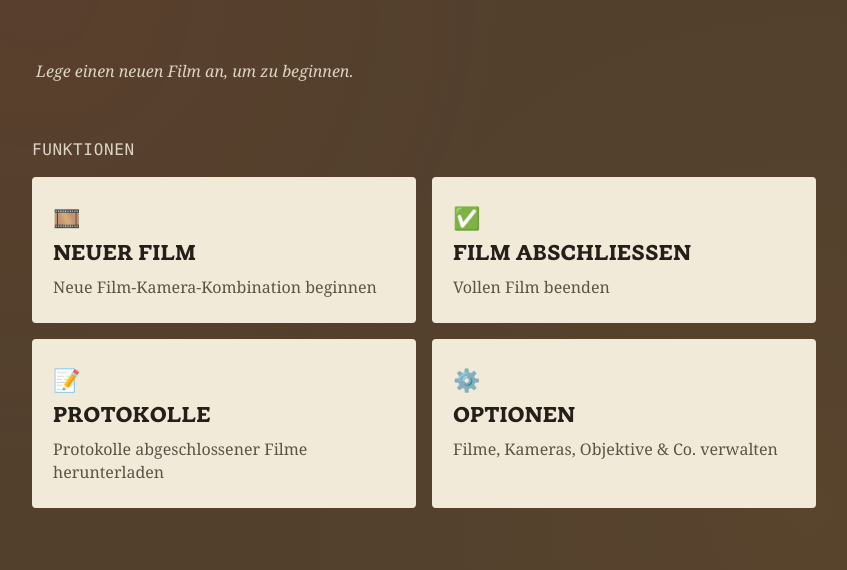
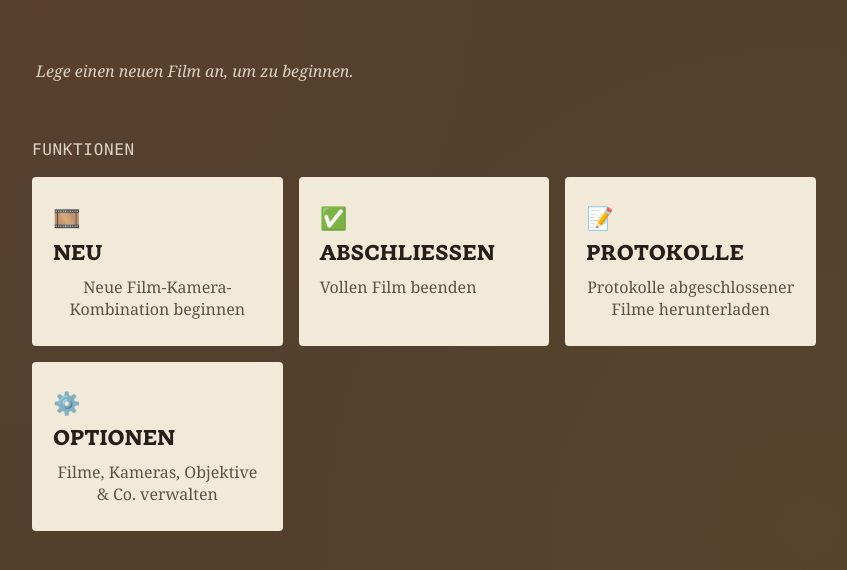
Before and after one commit to reschcloud/filmlog, a Flask app: page / in a window 1280 px wide. Shown: the part 68-638 px from the top of the page, without its empty margins (216-1063 px from the left). Run offline with Flask 3, Linux system fonts and the light colour scheme; data that the repository does not hold is empty.

Commit message:
minor menu style changes

```diff
--- a/static/style.css
+++ b/static/style.css
@@ -147,7 +147,7 @@ body {
 /* ---- Startseite: Kontaktabzug-Kacheln ---- */
 .tile-grid {
   display: grid;
-  grid-template-columns: repeat(auto-fit, minmax(260px, 1fr));
+  grid-template-columns: repeat(auto-fit, minmax(200px, 1fr));
   gap: 16px;
 }
 
@@ -156,7 +156,7 @@ body {
   border: 1px solid rgba(242,234,217,0.1);
   border-radius: 4px;
   padding: 24px 20px;
-  text-align: left;
+  text-align: center;
   cursor: pointer;
   color: var(--ink);
   display: flex;
--- a/templates/index.html
+++ b/templates/index.html
@@ -33,12 +33,12 @@
       </button> -->
       <button class="tile" data-nav="neuer-film">
         <span class="tile-glyph">🎞️</span>
-        <span class="tile-title">Neuer Film</span>
+        <span class="tile-title">Neu</span>
         <span class="tile-desc">Neue Film-Kamera-Kombination beginnen</span>
       </button>
       <button class="tile" data-nav="film-abschliessen">
         <span class="tile-glyph">✅</span>
-        <span class="tile-title">Film abschließen</span>
+        <span class="tile-title">Abschließen</span>
         <span class="tile-desc">Vollen Film beenden</span>
       </button>
       <!-- <button class="tile" data-nav="zuletzt">
```
